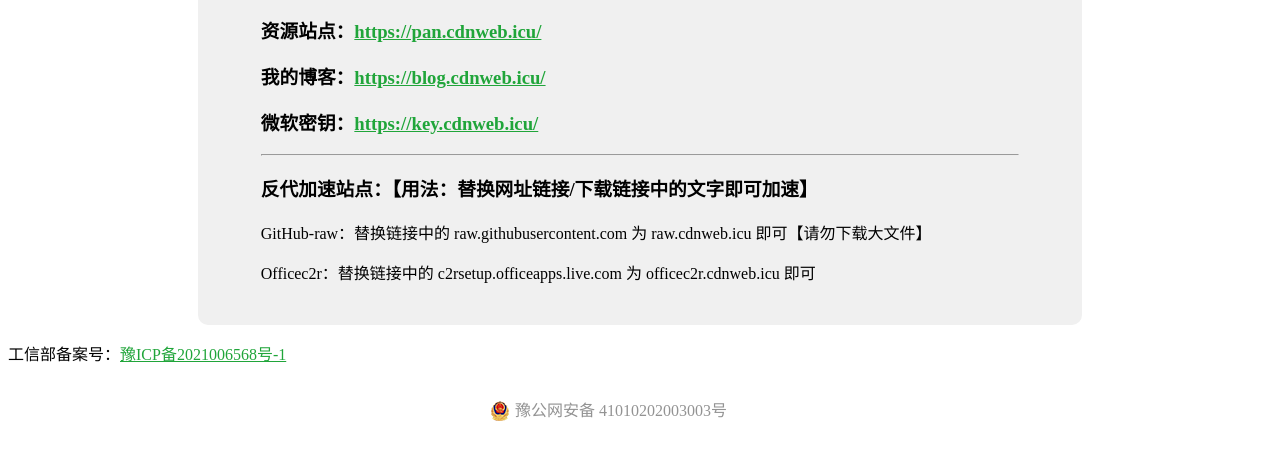
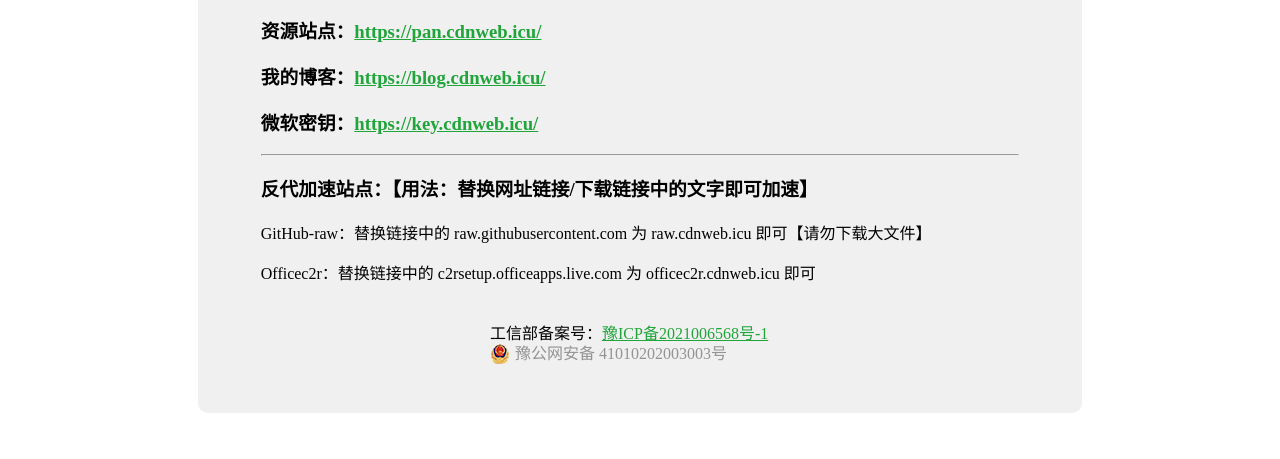
Before and after one commit to lpzlt1/lpzlt1.github.io, a plain HTML site: page index.html in a window 1280 px wide. Shown: the part 279-738 px from the top of the page. Drawn offline with Linux system fonts and the light colour scheme.

Commit message:
Update index.html

```diff
--- a/index.html
+++ b/index.html
@@ -40,10 +40,10 @@
         <p>GitHub-raw：替换链接中的 raw.githubusercontent.com 为 raw.cdnweb.icu 即可【请勿下载大文件】</p>
         <p>Officec2r：替换链接中的 c2rsetup.officeapps.live.com 为 officec2r.cdnweb.icu 即可</p>
 
-    </div>
-	<p>工信部备案号：<a href="https://beian.miit.gov.cn">豫ICP备2021006568号-1</a></p>
 	<div style="width:300px;margin:0 auto; padding:20px 0;">
+		工信部备案号：<a href="https://beian.miit.gov.cn">豫ICP备2021006568号-1</a>
 		<img src="备案图标.png"/><a target="_blank" href="http://www.beian.gov.cn/portal/registerSystemInfo?recordcode=41010202003003" style="display:inline-block;text-decoration:none;height:20px;line-height:20px;"><img src="" style="float:left;"/><p style="float:left;height:20px;line-height:20px;margin: 0px 0px 0px 5px; color:#939393;">豫公网安备 41010202003003号</p></a>
 	</div>
+    </div>
 </body>
 </html>
```
